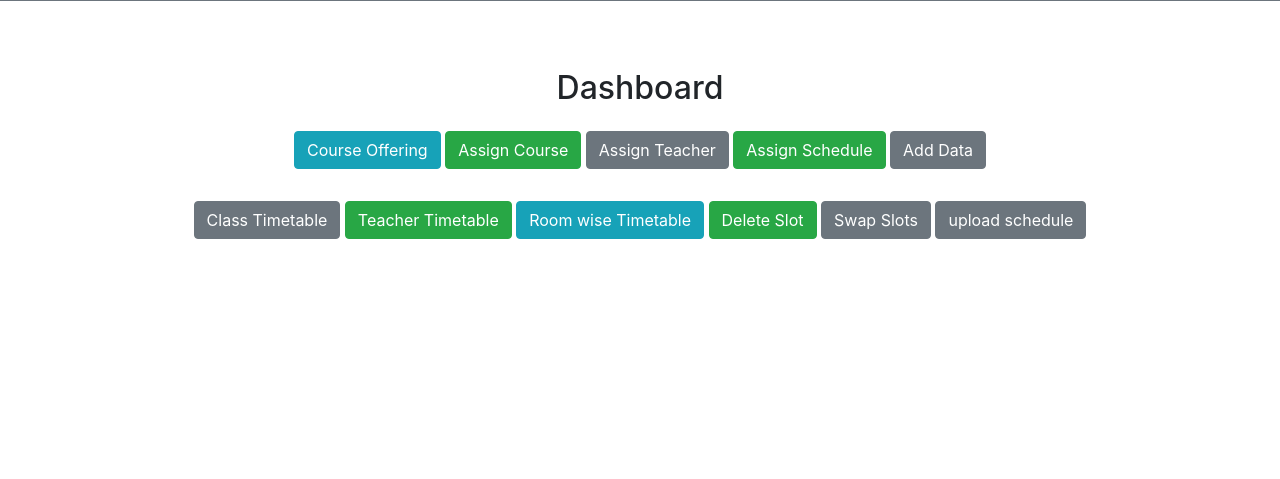
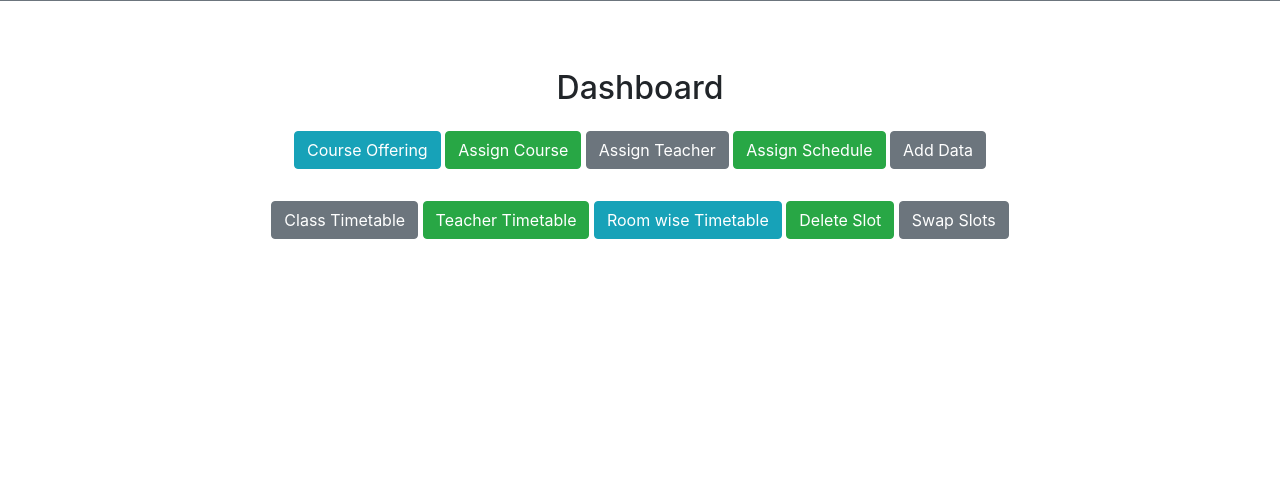
Before and after one commit to atiff2004/TimeTableOU_App, a Django app: page / in a window 1280 px wide. Shown: the part 148-627 px from the top of the page. Run offline with Django 5.2, Linux system fonts and the light colour scheme; some libraries are stand-ins or nearby versions.

Commit message:
Final upload file ver after dashboard

```diff
--- a/timetable/templates/timetable/assign_schedule.html
+++ b/timetable/templates/timetable/assign_schedule.html
@@ -101,6 +101,7 @@
     </div>
 
     <button type="submit" class="btn btn-primary">Submit</button>
+    <a href="{% url 'upload_schedule' %}" class="btn btn-secondary">upload schedule</a>
 </form>
 
 <div id="loading-indicator" style="display: none;">Loading...</div>
--- a/timetable/templates/timetable/dashboard.html
+++ b/timetable/templates/timetable/dashboard.html
@@ -19,7 +19,7 @@
             <a href="{% url 'room_timetable_selection_view' %}" class="btn btn-info mb-2 ">Room wise Timetable</a>
             <a href="{% url 'delete_schedule' %}" class="btn btn-success mb-2 ">Delete Slot</a>
             <a href="{% url 'swap_schedules' %}" class="btn btn-secondary mb-2 ">Swap Slots</a>
-            <a href="{% url 'upload_schedule' %}" class="btn btn-secondary mb-2 ">upload schedule</a>
+
 
 
 
```
